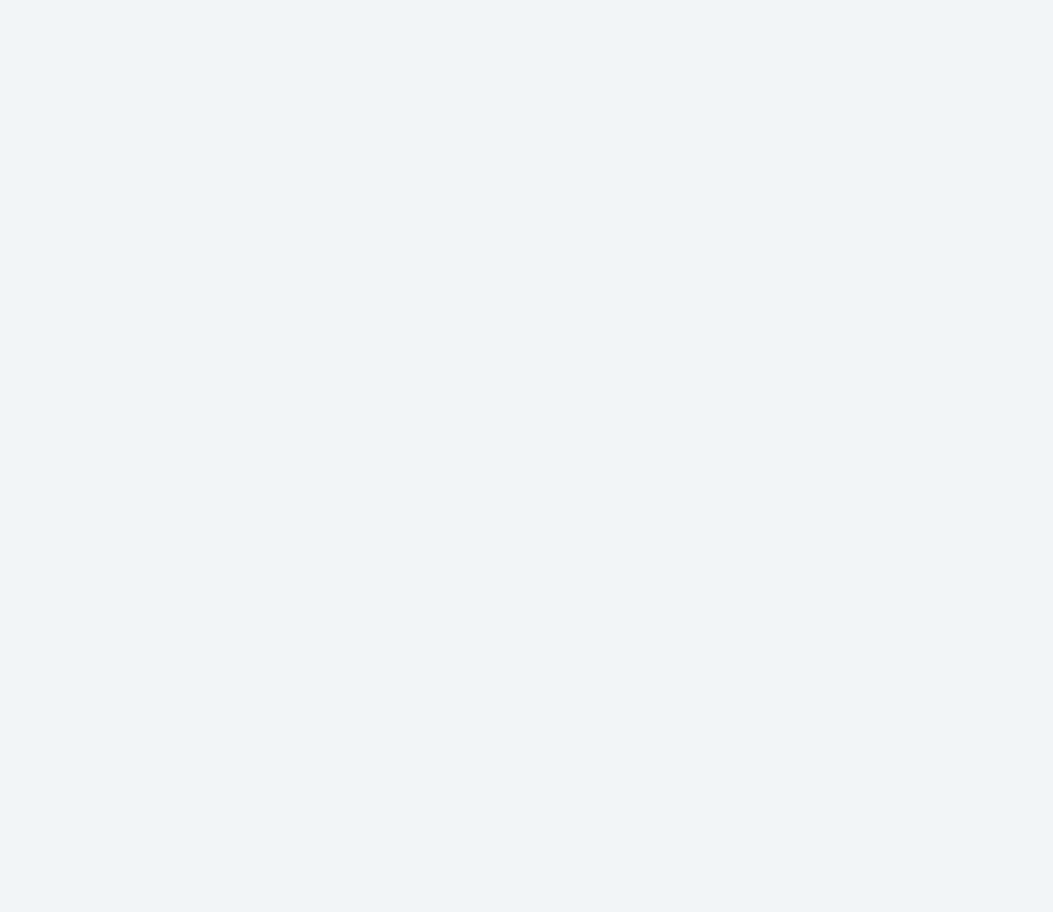
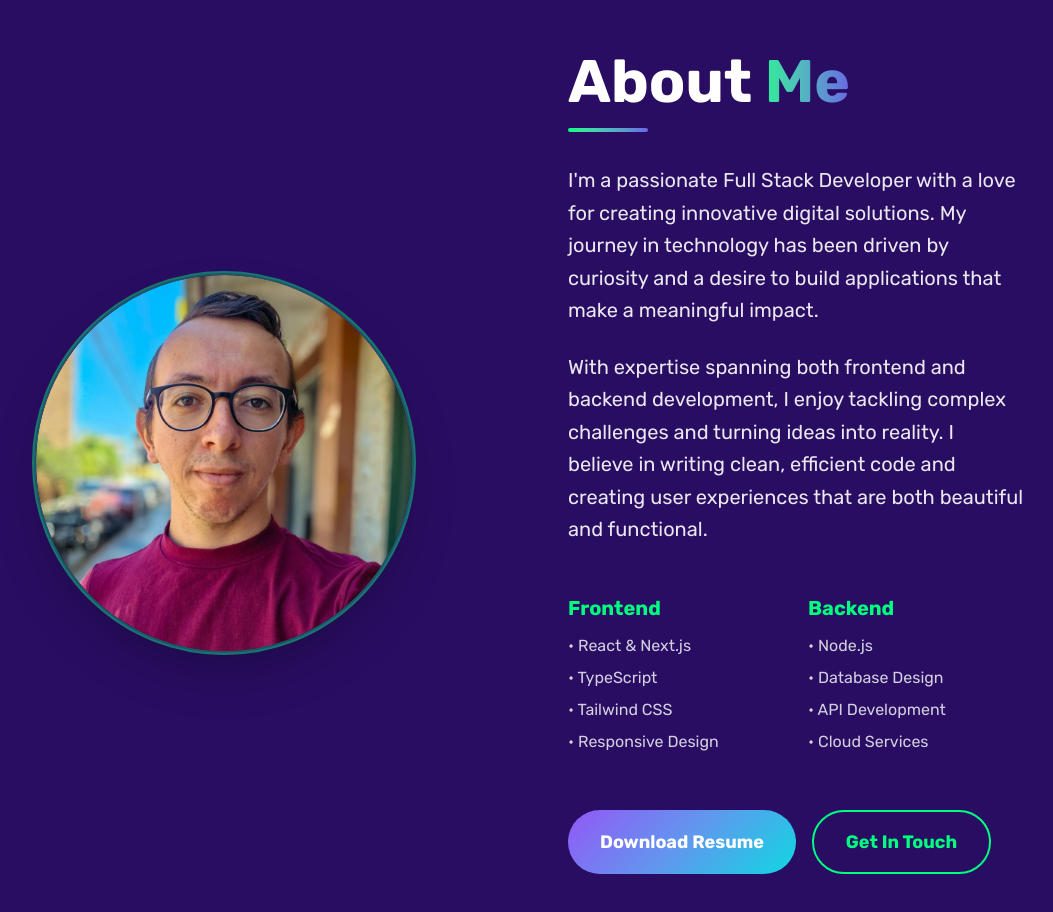
Before and after one commit to misalima/misael-lima-portfolio, a Next.js app: page /home in a window 1280 px wide. Shown: the part 940-1852 px from the top of the page, without its empty margins (112-1165 px from the left). Before the commit the page ends 896 px from the top, so only its background shows below. Built offline with nearby package versions, Linux system fonts and the light colour scheme.

Commit message:
feat: Add About section with profile image and skills

```diff
--- /dev/null
+++ b/src/app/components/About.tsx
@@ -0,0 +1,87 @@
+import React from "react";
+import Image from "next/image";
+
+export default function About() {
+    return (
+        <section className="bg-primary-dark py-16 lg:py-24 px-4 sm:px-6 lg:px-36">
+            <div className="max-w-7xl mx-auto">
+                <div className="grid grid-cols-1 lg:grid-cols-2 gap-12 lg:gap-20 items-center">
+                    {/* Left Side - Profile Image */}
+                    <div className="hidden lg:flex justify-center lg:justify-start">
+                        <div className="relative w-80 h-80 lg:w-96 lg:h-96">
+                            <div className="w-full h-full rounded-full overflow-hidden border-4 border-primary/30 shadow-2xl aspect-square">
+                                <Image
+                                    src="/misael.webp"
+                                    alt="Misael Lima"
+                                    width={384}
+                                    height={384}
+                                    className="w-full h-full object-cover rounded-full hover:scale-105 transition-transform duration-500"
+                                    priority
+                                />
+                            </div>
+                            {/* Decorative ring */}
+                            <div className="absolute inset-0 rounded-full border-2 border-primary/20 animate-pulse"></div>
+                        </div>
+                    </div>
+
+                    {/* Right Side - About Information */}
+                    <div className="space-y-6 lg:space-y-8 text-center lg:text-left">
+                        <div className="space-y-4">
+                            <h2 className="text-4xl lg:text-5xl xl:text-6xl font-bold text-white">
+                                About
+                                <span className="bg-gradient-to-r from-primary to-secondary bg-clip-text text-transparent"> Me</span>
+                            </h2>
+                            <div className="w-20 h-1 bg-gradient-to-r from-primary to-secondary mx-auto lg:mx-0 rounded-full"></div>
+                        </div>
+
+                        <div className="space-y-6 text-white/90">
+                            <p className="text-lg lg:text-xl leading-relaxed">
+                                I'm a passionate Full Stack Developer with a love for creating innovative digital solutions.
+                                My journey in technology has been driven by curiosity and a desire to build applications
+                                that make a meaningful impact.
+                            </p>
+
+                            <p className="text-lg lg:text-xl leading-relaxed">
+                                With expertise spanning both frontend and backend development, I enjoy tackling complex
+                                challenges and turning ideas into reality. I believe in writing clean, efficient code
+                                and creating user experiences that are both beautiful and functional.
+                            </p>
+
+                            <div className="grid grid-cols-1 sm:grid-cols-2 gap-6 pt-6">
+                                <div className="space-y-3">
+                                    <h3 className="text-xl font-semibold text-primary mb-3">Frontend</h3>
+                                    <ul className="space-y-2 text-white/80">
+                                        <li>• React & Next.js</li>
+                                        <li>• TypeScript</li>
+                                        <li>• Tailwind CSS</li>
+                                        <li>• Responsive Design</li>
+                                    </ul>
+                                </div>
+
+                                <div className="space-y-3">
+                                    <h3 className="text-xl font-semibold text-primary mb-3">Backend</h3>
+                                    <ul className="space-y-2 text-white/80">
+                                        <li>• Node.js</li>
+                                        <li>• Database Design</li>
+                                        <li>• API Development</li>
+                                        <li>• Cloud Services</li>
+                                    </ul>
+                                </div>
+                            </div>
+                        </div>
+
+                        <div className="flex flex-col sm:flex-row gap-4 justify-center lg:justify-start pt-6">
+                            <button className="gradient-primary text-white px-8 py-4 rounded-full font-semibold text-lg hover:shadow-lg hover:scale-105 transition-all duration-300 cursor-pointer relative overflow-hidden group">
+                                <span className="absolute inset-0 opacity-0 group-hover:opacity-100 transition-opacity duration-1000 gradient-primary-reverse"></span>
+                                <span className="relative z-10">Download Resume</span>
+                            </button>
+                            <button className="border-2 border-primary text-primary px-8 py-4 rounded-full font-semibold text-lg hover:bg-primary hover:text-white hover:scale-105 transition-all duration-300 cursor-pointer">
+                                Get In Touch
+                            </button>
+                        </div>
+                    </div>
+                </div>
+            </div>
+        </section>
+    );
+}
--- a/src/app/home/page.tsx
+++ b/src/app/home/page.tsx
@@ -1,12 +1,14 @@
 import React from "react";
 import Header from "../components/Header";
 import Hero from "../components/Hero";
+import About from "../components/About";
 
 export default function HomePage() {
     return (
         <>
             <Header />
             <Hero />
+            <About />
         </>
     );
 }
```
